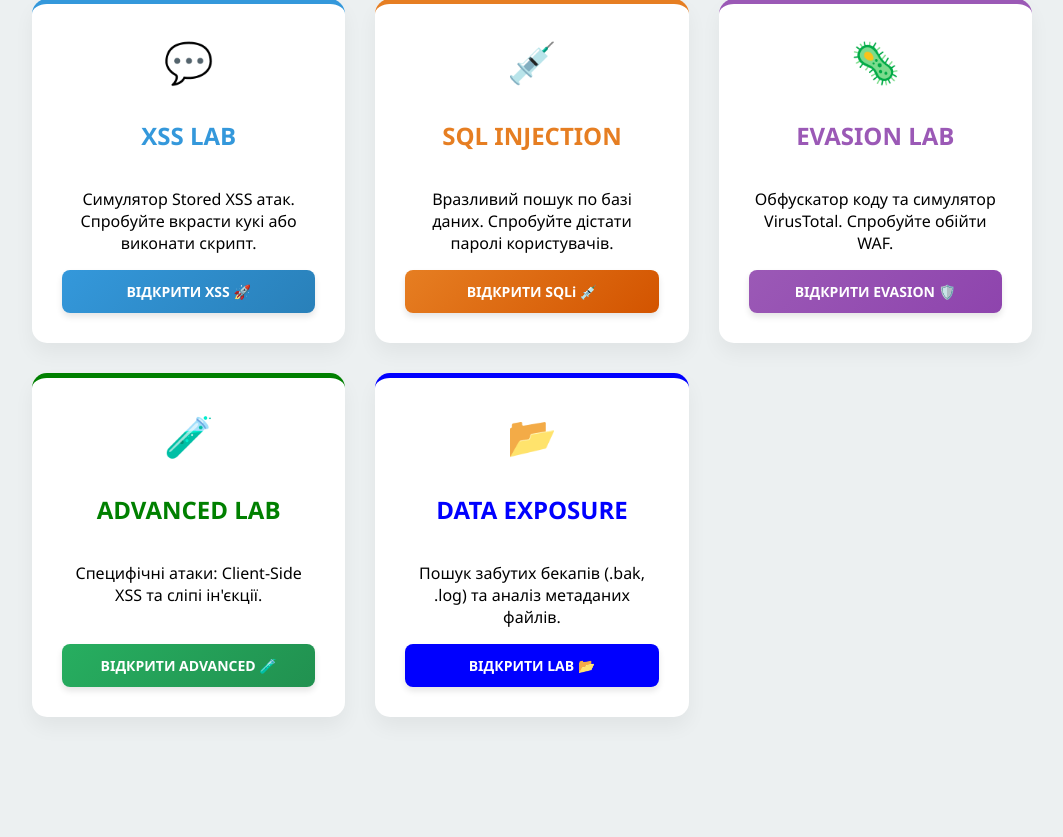
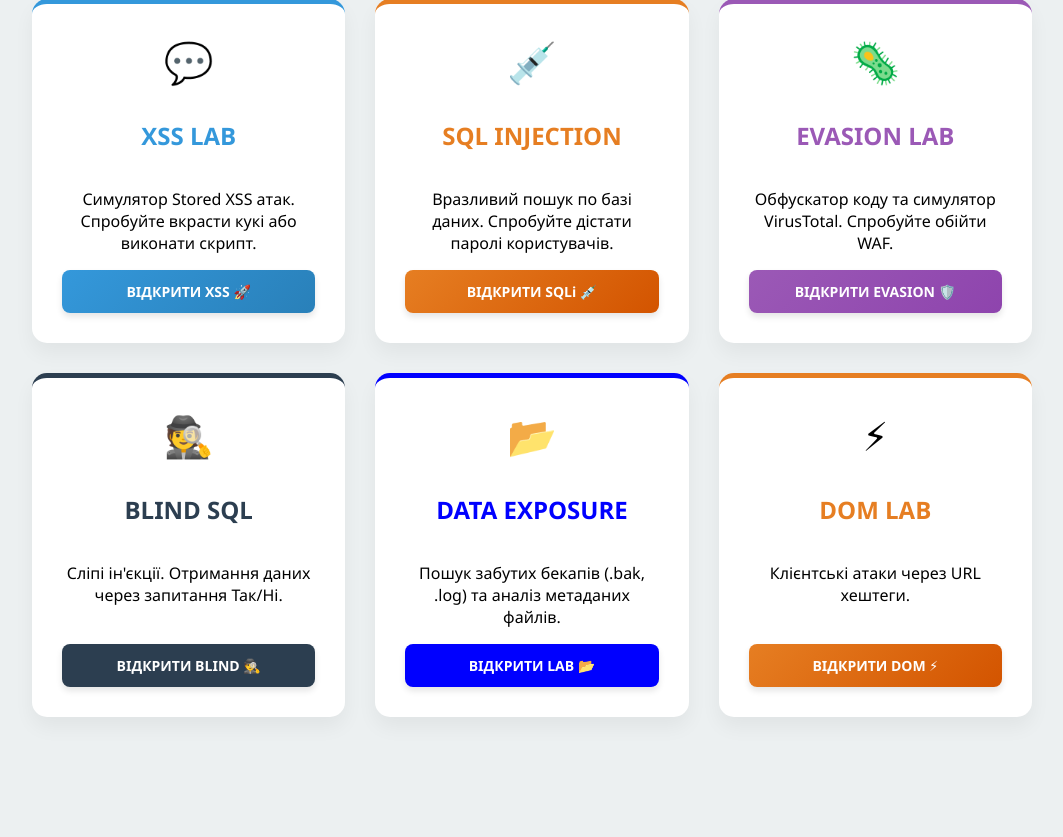
Before and after one commit to lokiuji/flask-xss-lab, a Flask app: page /dashboard in a window 1280 px wide. Shown: the part 240-1077 px from the top of the page, without its empty margins (108-1171 px from the left). Run offline with Flask 3, Linux system fonts and the light colour scheme; a user stored in the database is signed in.

Commit message:
правки

```diff
--- a/app.py
+++ b/app.py
@@ -125,10 +125,10 @@ def index():
 def dom():
     return render_template('dom.html')
 
-@app.route('/advanced')
+@app.route('/blind')
 @login_required
-def advanced():
-    return render_template('advanced.html')
+def blind():
+    return render_template('blind.html')
 
 # BLIND SQL ENDPOINT
 @app.route('/api/check_username', methods=['POST'])
--- a/templates/base.html
+++ b/templates/base.html
@@ -123,7 +123,7 @@
                     <option value="/">💬 XSS LAB</option>
                     <option value="/sqli">💉 SQL INJECTION</option>
                     <option value="/stealth">🛡️ EVASION LAB</option>
-		    <option value="/advanced">🧪 ADVANCED LAB</option>
+		    <option value="/blind">🕵️ BLIND SQL LAB</option>
 		    <option value="/sensitive">📂 SENSITIVE DATA</option>
 		    <option value="/dom">⚡ DOM XSS LAB</option>
                 </select>
@@ -197,6 +197,7 @@
                      "JJEncode": "$=~[];$={___:++$,$$$$:(![]+\"\")[$]};",
                      "Base64 Exec": "eval(atob('YWxlcnQoMSk='))"
                  }
+	    },
             '/dom': {
                 "title": "⚡ DOM XSS PAYLOADS",
                 "data": {
@@ -207,7 +208,7 @@
                     "5. Phishing Form": "#<form><input type='password' placeholder='Password'></form>"
                 }
             },
-            '/advanced': {
+            '/blind': {
                 "title": "🧪 BLIND SQL PAYLOADS",
                 "data": {
                     "Blind SQL (True)": "admin' AND 1=1 --",
--- a/templates/dashboard.html
+++ b/templates/dashboard.html
@@ -35,11 +35,11 @@
             <p>Обфускатор коду та симулятор VirusTotal. Спробуйте обійти WAF.</p>
             <a href="/stealth" class="btn btn-purple btn-full">ВІДКРИТИ EVASION 🛡️</a>
         </div>
-	<div class="dash-card" style="border-color: #008000;">
-            <div style="font-size: 40px; margin-bottom: 10px;">🧪</div>
-            <h2 style="color: #008000;">ADVANCED LAB</h2>
-            <p>Специфічні атаки: Client-Side XSS та сліпі ін'єкції.</p>
-            <a href="/advanced" class="btn btn-green btn-full">ВІДКРИТИ ADVANCED 🧪</a>
+	<div class="dash-card" style="border-color: #2c3e50;">
+            <div style="font-size: 40px; margin-bottom: 10px;">🕵️</div>
+            <h2 style="color: #2c3e50;">BLIND SQL</h2>
+            <p>Сліпі ін'єкції. Отримання даних через запитання Так/Ні.</p>
+            <a href="/blind" class="btn btn-blue btn-full" style="background: #2c3e50;">ВІДКРИТИ BLIND 🕵️</a>
         </div>
 	<div class="dash-card" style="border-color: #0000ff;">
             <div style="font-size: 40px; margin-bottom: 10px;">📂</div>
@@ -47,6 +47,11 @@
             <p>Пошук забутих бекапів (.bak, .log) та аналіз метаданих файлів.</p>
             <a href="/sensitive" class="btn btn-blue btn-full" style="background: #0000ff;">ВІДКРИТИ LAB 📂</a>
         </div>
-
+	<div class="dash-card" style="border-color: #e67e22;">
+            <div style="font-size: 40px; margin-bottom: 10px;">⚡</div>
+            <h2 style="color: #e67e22;">DOM LAB</h2>
+            <p>Клієнтські атаки через URL хештеги.</p>
+            <a href="/dom" class="btn btn-orange btn-full">ВІДКРИТИ DOM ⚡</a>
+        </div>
     </div>
 {% endblock %}
```
Also changed, not shown: templates/advanced.html (deleted, +0 -82 lines), templates/blind.html (added, +59 -0 lines).
